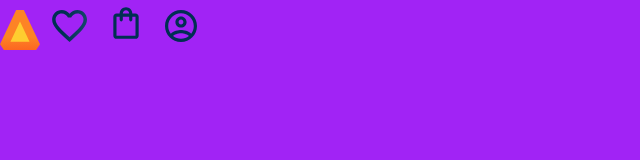
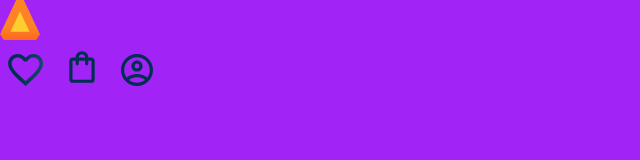
Before and after one commit to analiviakleiner/site-responsivo, a plain HTML site: page index.html in a window 1280 px wide. Shown: the whole page, without its empty margins (0-640 px from the left). Drawn offline with Linux system fonts and the light colour scheme.

Commit message:
Update index.html

```diff
--- a/index.html
+++ b/index.html
@@ -1,19 +1,25 @@
 <!DOCTYPE html>
-<html lang="en">
+<html lang="pt-br">
 <head>
     <meta charset="UTF-8">
     <meta name="viewport" content="width=device-width, initial-scale=1.0">
-    <title>Document</title>
     <link rel="stylesheet" href="style.css">
+    <title>Loja Responsiva</title>
 </head>
 <body>
+
     <header class="cabecalho">
-        <span class="cabecalho__menu-hamburguer"></span>
-        <img src="img/Logo.svg" alt="logo da loja">
-        <a href="#"><img src="img/Favoritos.svg" alt="Favoritos"></a>
-        <a href="#"><img src="img/Compras.svg" alt="Compras"></a>
-        <a href="#"><img src="img/Usuário.svg" alt="Usuário"></a>
 
+        <div class="container">
+            <span class="cabecalho__menu-hamburguer container__imagem"></span>
+            <img src="img/Logo.svg" alt="logo da loja">
+        </div>
+
+        <div class="container">
+            <a href="#"><img src="img/Favoritos.svg" alt="favoritos"></a>
+            <a href="#"><img src="img/Compras.svg" alt="compras"></a>
+            <a href="#"><img src="img/Usuário.svg" alt="usuário"></a>
+        </div>
     </header>
 
 </body>
```
